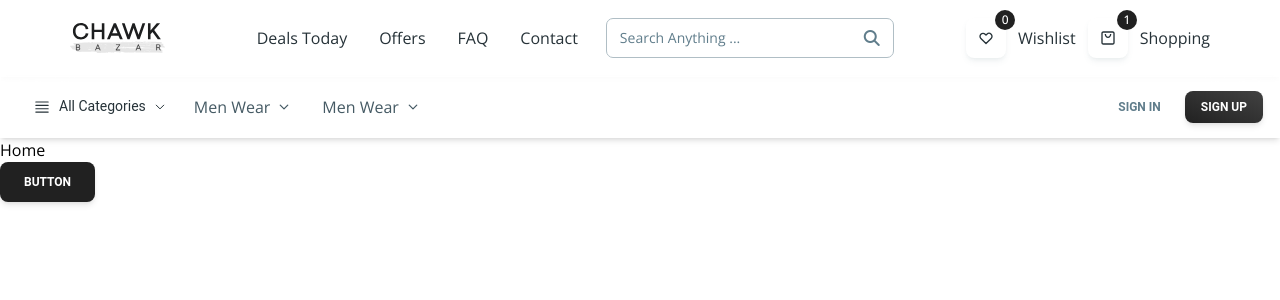
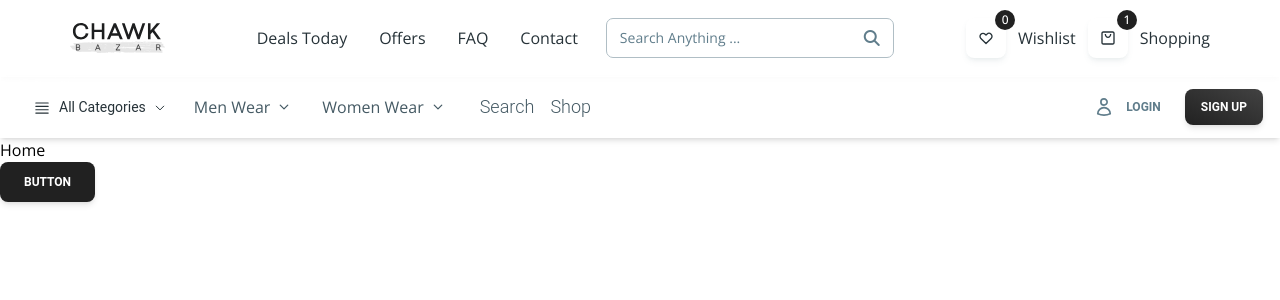
Before and after one commit to abdelbasset4/Ecommerce_FrontEnd, a React (Vite) app: page / in a window 1280 px wide. Shown: the top 300 px of the page. Built offline with nearby package versions, Linux system fonts and the light colour scheme; what tw-elements would draw is missing.

Commit message:
finish design navbar

```diff
--- a/src/Components/Utility/SecondNavBar.jsx
+++ b/src/Components/Utility/SecondNavBar.jsx
@@ -20,6 +20,7 @@ import {
   Bars3Icon,
   XMarkIcon,
   Bars4Icon,
+  UserIcon
 } from "@heroicons/react/24/outline";
 
 // const colors = {
@@ -196,7 +197,8 @@ function renderItemsList(items){
       );
       return renderItems
 }
-function NavListMenu() {
+// eslint-disable-next-line react/prop-types
+function NavListMenu({title}) {
   const [isMenuOpen, setIsMenuOpen] = useState(false);
   const [isMobileMenuOpen, setIsMobileMenuOpen] = useState(false);
 
@@ -210,13 +212,13 @@ function NavListMenu() {
         allowHover={true}
       >
         <MenuHandler>
-          <Typography as="div" variant="small" className="font-normal text-base">
+          <Typography as="div" variant="small" className="font-normal text-base text-start w-full lg:w-auto">
             <ListItem
               className="flex items-center gap-2 py-2 pr-4"
               selected={isMenuOpen || isMobileMenuOpen}
               onClick={() => setIsMobileMenuOpen((cur) => !cur)}
             >
-              Men Wear
+              {title}
               <ChevronDownIcon
                 strokeWidth={2.5}
                 className={`hidden h-3 w-3 transition-transform lg:block ${
@@ -232,7 +234,7 @@ function NavListMenu() {
             </ListItem>
           </Typography>
         </MenuHandler>
-        <MenuList className="hidden max-w-screen-xl rounded-xl lg:block">
+        <MenuList className="hidden max-w-screen-xl rounded-xl lg:block ">
             <ul className="grid grid-cols-5 gap-y-2">
 
                 <ul className="ms-4">
@@ -271,7 +273,7 @@ function NavListMenu() {
             </ul>
         </MenuList>
       </Menu>
-      <div className="block lg:hidden">
+      <div className="block lg:hidden w-full">
         <Collapse open={isMobileMenuOpen}>
 
 
@@ -294,13 +296,13 @@ function NavListMenu() {
             <li className="text-black font-semibold ms-3 mt-3">Sports & Active Wear</li>
             {renderItemsList(navListMenuFSport)}
         </ul>
-        <ul>
+        <ul className="ms-4">
             <li className="text-black font-semibold ms-3 mt-3">Lingerie & Sleepwear</li>
             {renderItemsList(navListMenuLingerie)}
             <li className="text-black font-semibold ms-3 mt-3">Belt ,Scarves & More</li>
             {renderItemsList(navListMenuScarves)}
         </ul>
-        <ul>
+        <ul className="ms-4">
             <li className="text-black font-semibold ms-3 mt-3">Gadgets</li>
             {renderItemsList(navListMenuGadgets)}
             <li className="text-black font-semibold ms-3 mt-3">Jewellers</li>
@@ -375,20 +377,19 @@ function NavListCategory() {
 
 function NavList() {
   return (
-    <List className="mt-4 mb-6 p-0 lg:mt-0 lg:mb-0 lg:flex-row lg:p-1">
+    <List className="mt-4 mb-6 p-0 lg:mt-0 lg:mb-0 lg:flex-row lg:p-1 items-center">
 
       <NavListCategory/>
-      <NavListMenu />
-      <NavListMenu />
-      <Typography
-        as="a"
-        href="#"
-        variant="small"
-        color="blue-gray"
-        className="font-normal"
-      >
-
-      </Typography>
+      <NavListMenu title="Men Wear"/>
+      <NavListMenu title="Women Wear"/>
+      <div className="w-full lg:w-auto ms-4">
+        <button className="block lg:inline-block me-4">
+          <Typography variant="div" className="font-light text-lg">Search</Typography>
+        </button>
+        <button className="block lg:inline-block">
+          <Typography variant="div" className="font-light text-lg">Shop</Typography>
+        </button>
+      </div>
     </List>
   );
 }
@@ -409,12 +410,13 @@ export default function SecondNavBar() {
 
         <div className="hidden lg:block">
           <NavList />
+
         </div>
         <div className="hidden gap-2 lg:flex">
-          <Button variant="text" size="sm" color="blue-gray">
-            Sign In
+          <Button variant="text" size="sm" color="blue-gray" className="flex items-center gap-3">
+            <UserIcon strokeWidth={2} className="h-5 w-5"/> Login
           </Button>
-          <Button variant="gradient" size="sm">
+          <Button variant="gradient" size="sm" >
             Sign Up
           </Button>
         </div>
@@ -433,10 +435,10 @@ export default function SecondNavBar() {
       </div>
       <Collapse open={openNav}>
         <NavList />
-        <div className="flex w-full flex-nowrap items-center gap-2 lg:hidden">
-          <Button variant="outlined" size="sm" color="blue-gray" fullWidth>
-            Sign In
-          </Button>
+        <div className="flex w-full flex-nowrap items-center gap-2 lg:hidden flex-col ">
+        <Button variant="text" size="sm" color="blue-gray" className="flex items-center gap-3">
+          <UserIcon strokeWidth={2} className="h-5 w-5"/> Login
+        </Button>
           <Button variant="gradient" size="sm" fullWidth>
             Sign Up
           </Button>
```
